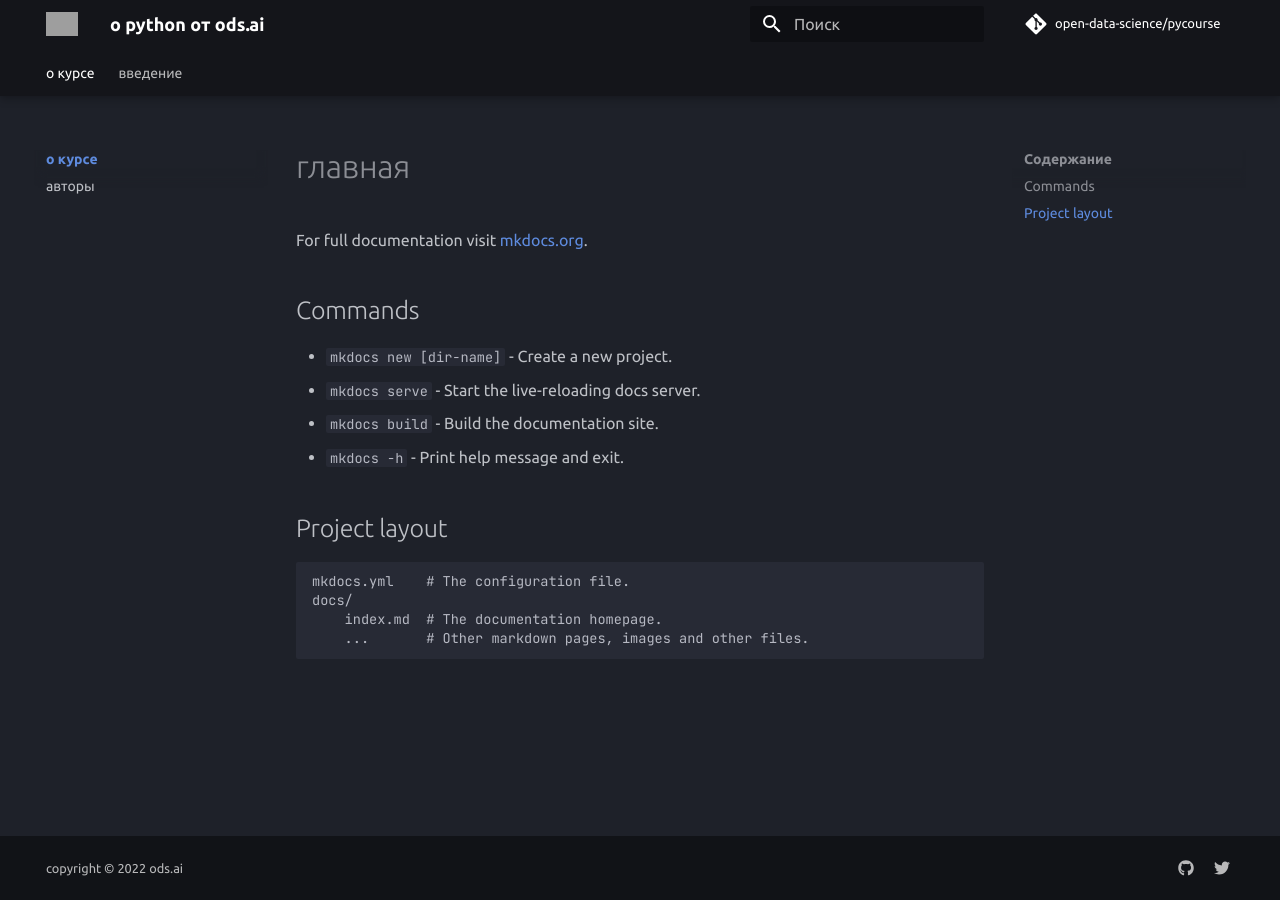
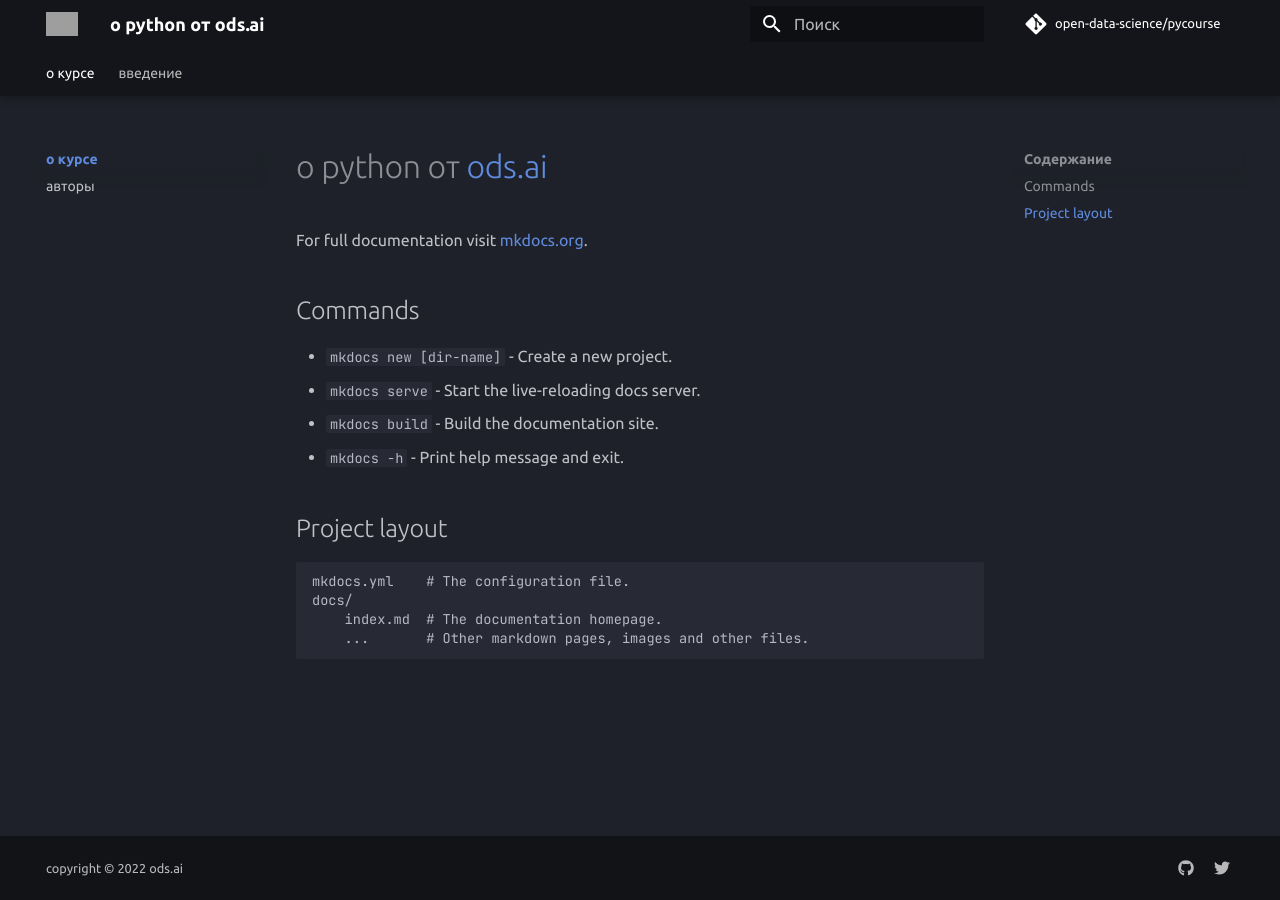
Before and after one commit to open-data-science/pycourse, an MkDocs documentation site: the page built from docs/index.md, in a window 1280 px wide. Built offline with MkDocs 1.6.1 and Material for MkDocs 9.7.7, drawn with Linux system fonts in a browser that asks for light colours; comment, search, counter and statistics services are not loaded; grey boxes are pictures that could not be loaded.

Commit message:
update index

```diff
--- a/docs/index.md
+++ b/docs/index.md
@@ -1,4 +1,4 @@
-# главная
+# о python от [ods.ai](https://ods.ai/)
 
 For full documentation visit [mkdocs.org](https://www.mkdocs.org).
 
```
